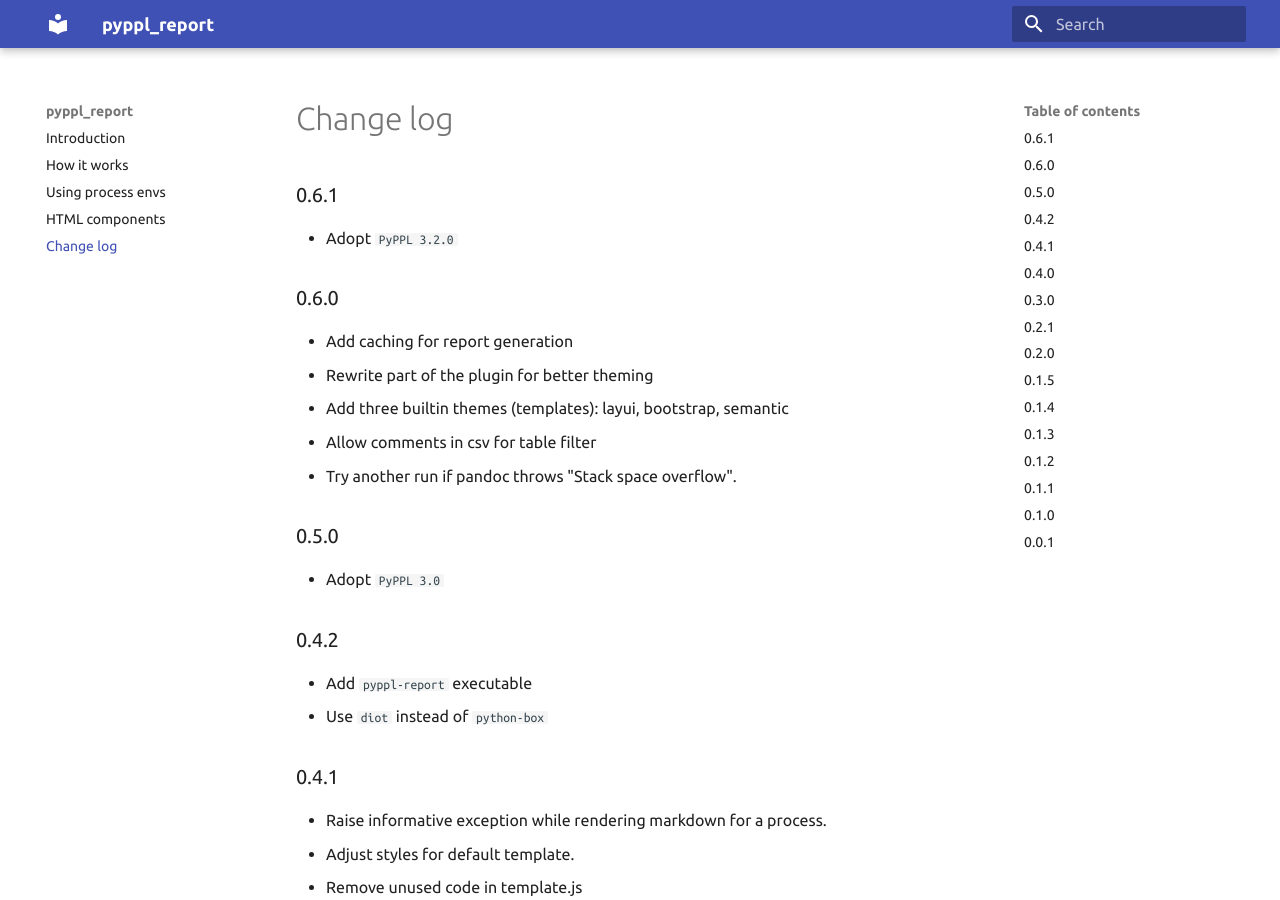
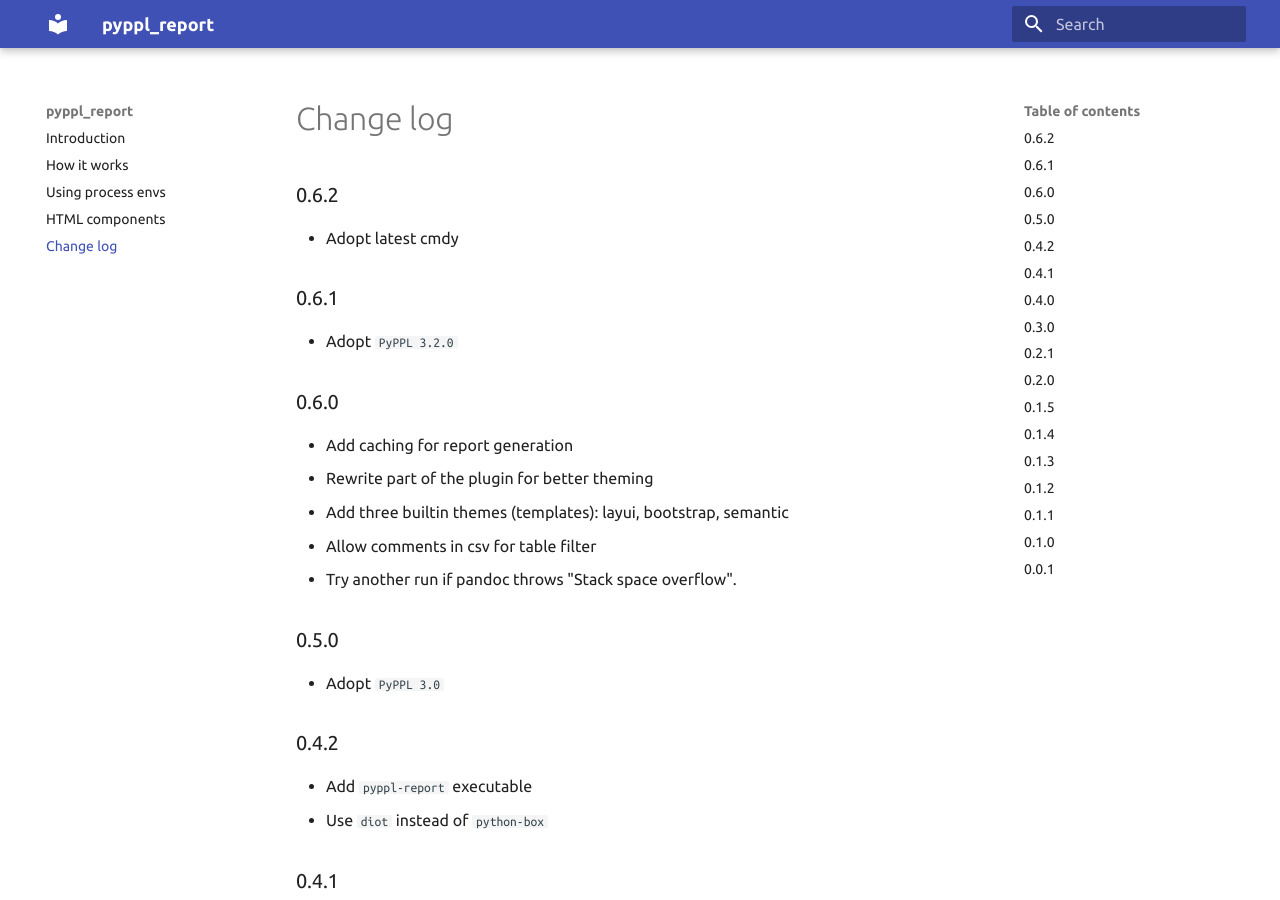
Before and after one commit to pwwang/pyppl_report, an MkDocs documentation site: the page built from docs/CHANGELOG.md, in a window 1280 px wide and 900 px high. Built offline with MkDocs 1.6.1 and Material for MkDocs 9.7.7, drawn with Linux system fonts in a browser that asks for light colours.

Commit message:
Update Changelog

```diff
--- a/docs/CHANGELOG.md
+++ b/docs/CHANGELOG.md
@@ -1,3 +1,6 @@
+## 0.6.2
+- Adopt latest cmdy
+
 ## 0.6.1
 - Adopt `PyPPL 3.2.0`
 
```
